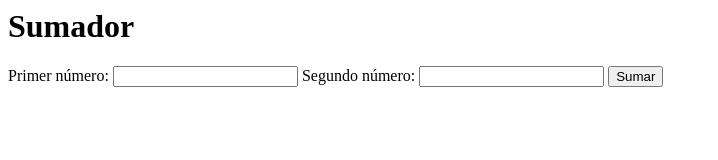
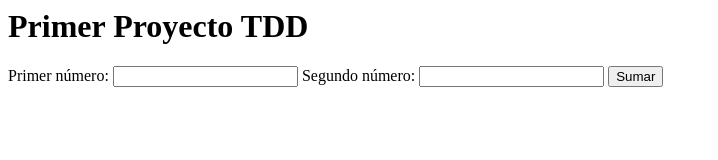
Before and after one commit to Focus0Wizard/CollabTDDP1, a website built with Parcel: page index.html in a window 1280 px wide. Shown: the whole page, without its empty margins (0-718 px from the left). Built offline with nearby package versions, Linux system fonts and the light colour scheme.

Commit message:
Initial commit Ichurri

```diff
--- a/index.html
+++ b/index.html
@@ -1,6 +1,6 @@
 <html>
   <body>
-    <h1>Sumador</h1>
+    <h1>Primer Proyecto TDD</h1>
     <form id="sumar-form">
       <label for="primer-numero">Primer número:</label>
       <input type="number" id="primer-numero" />
```
